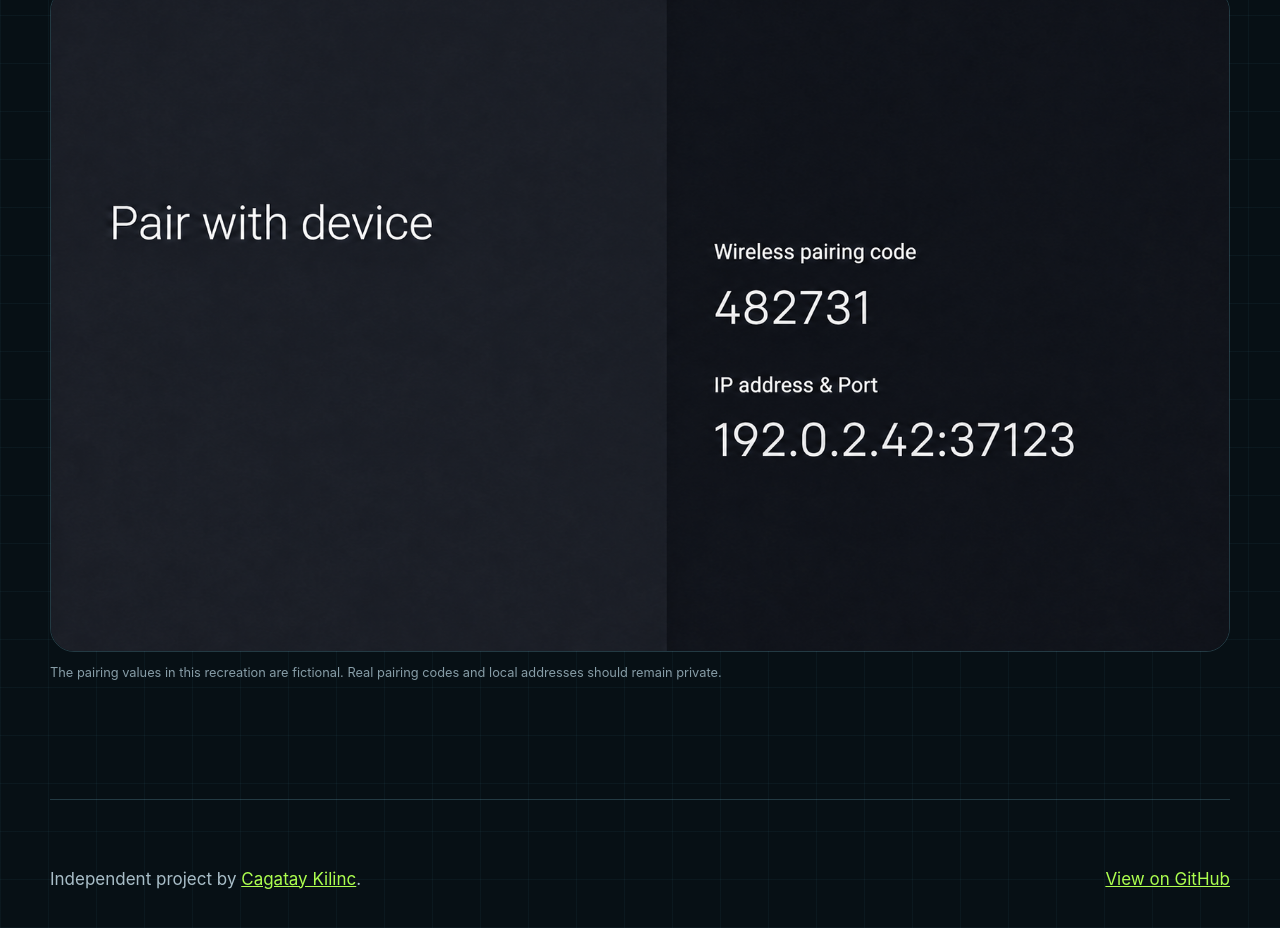
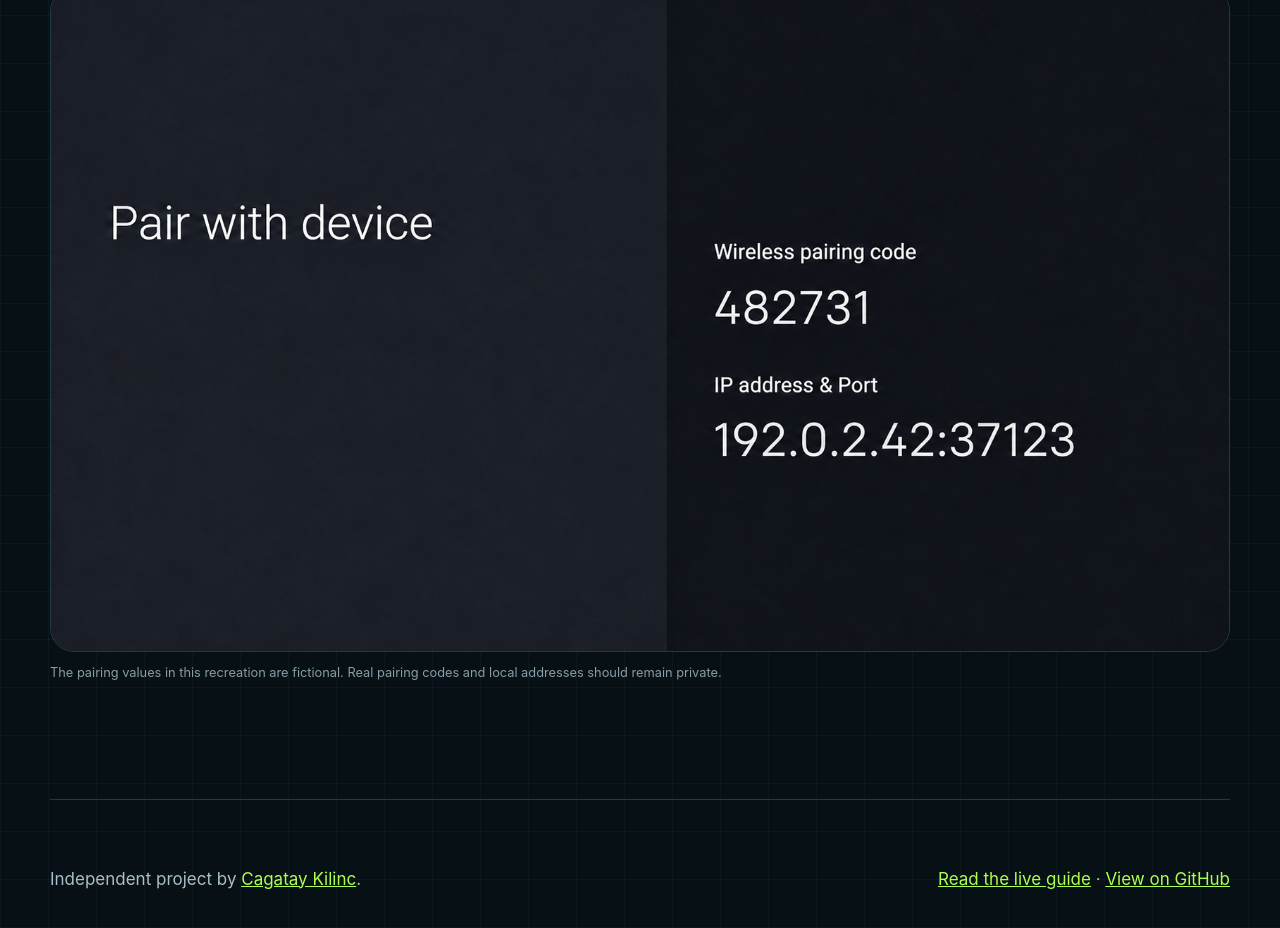
Before and after one commit to kilinccagatay/debloat-your-android-tv, a plain HTML site: page index.html in a window 1280 px wide. Shown: the part 7281-8209 px from the top of the page. Drawn offline with Linux system fonts and the light colour scheme.

Commit message:
Link the live project guide

```diff
--- a/index.html
+++ b/index.html
@@ -5,6 +5,7 @@
   <meta name="viewport" content="width=device-width, initial-scale=1">
   <title>Debloat Your Android TV — Cagatay Kilinc</title>
   <meta name="description" content="A cautious, reversible workflow for inspecting Android TV over ADB, reducing unnecessary background software and moving to Projectivy Launcher.">
+  <link rel="canonical" href="https://cagataykilinc.com.tr/projects/debloat-your-android-tv/">
   <link rel="icon" href="assets/favicon.svg" type="image/svg+xml">
   <link rel="stylesheet" href="styles.css">
 </head>
@@ -85,7 +86,7 @@
     </section>
   </main>
 
-  <footer><p>Independent project by <a href="https://cagataykilinc.com.tr/">Cagatay Kilinc</a>.</p><p><a href="https://github.com/kilinccagatay/debloat-your-android-tv">View on GitHub</a></p></footer>
+  <footer><p>Independent project by <a href="https://cagataykilinc.com.tr/">Cagatay Kilinc</a>.</p><p><a href="https://cagataykilinc.com.tr/projects/debloat-your-android-tv/">Read the live guide</a> · <a href="https://github.com/kilinccagatay/debloat-your-android-tv">View on GitHub</a></p></footer>
   <script src="script.js"></script>
 </body>
 </html>
```
Also changed, not shown: 1 other file.
